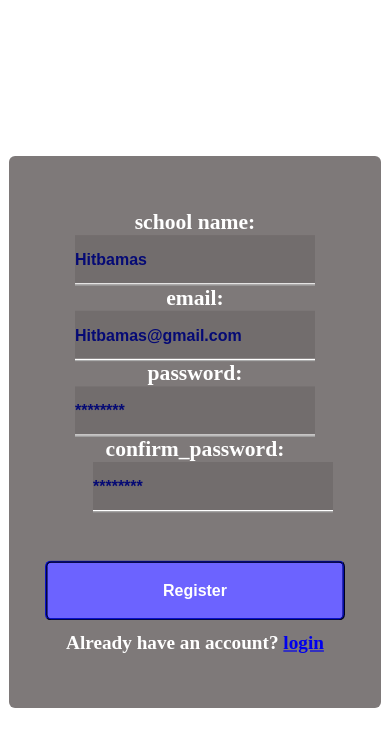
After one commit to TAZANOU-DEV/HND_WEB_DEVELOPMENT_PROJECT, a PHP site: page /register.html in a window 390 px wide. The commit adds this page. Shown: the top 747 px of the page. Run offline with PHP 8.4, Linux system fonts and the light colour scheme.

Commit message:
third commit

```diff
--- a/login.html
+++ b/login.html
@@ -19,7 +19,7 @@
             <label for="password">Password:</label>
             <input type="password" class="password" name="password" placeholder="******" required>
 <br>
-            <button class="button">Login</button>
+           <a href="home.html"> <button type="submit" class="button">Login</button></a>
 
             <P>Don't have an account? <a class="register" href="register.html">register</a></P>
 
--- /dev/null
+++ b/register.css
@@ -0,0 +1,152 @@
+*{
+    padding: 0;
+    margin: 0;
+}
+
+body{
+    display: flex;
+    align-items: center;
+    justify-content: center;
+
+    background-image: url('icons/rgister page icon/register page.png');
+}
+
+.hg{
+
+    display: flex;
+    align-items: center;
+    justify-content: center;
+    flex-direction: column;
+}
+.container{
+    height: 350px;
+    width: 400px;
+    background-color:rgba(114, 108, 108, 0.911);
+    margin-top: 35%;
+    padding: 20px;
+    border-radius: 5px;
+display: flex;
+flex-direction: column;
+align-items: center;
+justify-content: center;
+text-align: center;
+color: white;
+font-weight: bold;
+transition: 0.9s;
+backdrop-filter: blur(10px);
+}
+
+.container{
+    transform: scale(1.2);
+}
+
+label{
+    font-size: large;
+}
+input{
+    height: 40px;
+    width: 200px;
+    margin-left: 30px;
+    border-top: none;
+    border-left: none;
+    border-right: none;
+    background-color:rgba(114, 108, 108, 0.911) ;
+    border-bottom-style: ridge;
+    border-bottom-color:white;
+
+}
+.name{
+    margin-left: 70px;
+}
+.email{
+    margin-left: 120px;
+}
+.password{
+    margin-left: 92px;
+}
+c_password{
+    margin-right: 10px;
+}
+button{
+    height: 50px;
+    width: 375px;
+    margin-top: 40px;
+    border-radius: 5px;
+    background-color: rgba(108, 99, 255, 1);
+    color: white;
+    font-weight: bolder;
+    border-style: ridge;
+    border-color:rgb(5, 10, 117) ;
+    transition: 0.8s;
+
+}
+p{
+    margin-top: 10px;
+}
+button:hover{
+    transform: scale(1.1);
+    background-color:rgb(5, 10, 117) ;
+}
+
+::placeholder{
+    color: rgb(5, 10, 117) ;
+    font-weight: bold;
+}
+@media only screen and (max-width: 600px){
+
+    body{
+        background-image: none;
+    }
+
+.container{
+    height: 400px;
+    width: 250px;
+    background-color:rgba(114, 108, 108, 0.911);
+    margin-top: 65%;
+    padding: 30px;
+    border-radius: 5px;
+display: flex;
+flex-direction: column;
+align-items: center;
+justify-content: center;
+text-align: center;
+color: white;
+font-weight: bold;
+
+}
+
+.input{
+    height: 40px;
+    width: 120px;
+    margin-left: 30px;
+    border-top: none;
+    border-left: none;
+    border-right: none;
+    background-color:rgba(114, 108, 108, 0.911) ;
+    border-bottom-style: ridge;
+    border-bottom-color:white;
+
+
+}
+
+button{
+
+    height: 50px;
+    width: 250px;
+
+}
+
+.name{
+    margin-left: 0px;
+}
+.email{
+    margin-left: 0px;
+}
+.password{
+    margin-left: 0px;
+}
+c_password{
+
+
+}
+}
--- /dev/null
+++ b/register.html
@@ -0,0 +1,46 @@
+<!DOCTYPE html>
+<html lang="en">
+<head>
+    <meta charset="UTF-8">
+    <meta name="viewport" content="width=device-width, initial-scale=1.0">
+    <link rel="stylesheet" href="register.css">
+    <title>Register</title>
+</head>
+<body>
+    <div class="hg">
+
+
+<div class="container">
+
+
+
+<form action="">
+<label for="school_name">school name:</label>
+<input type="text" class="name" name="name" placeholder="Hitbamas">
+<br>
+<label for="email">email:</label>
+<input type="email" class="email" name="email" placeholder="Hitbamas@gmail.com">
+<br>
+<label for="password">password:</label>
+<input type="password" class="password" id="pass" name="password" placeholder="********">
+<br>
+<label for="confirm_password">confirm_password:</label>
+<input type="password" class="c_password"  id="c_pass" name="password" placeholder="********">
+<br>
+<a href="home.html"><button type="submit" onclick="regist()" class="register">Register</button></a>
+<p>Already have an account? <a href="login.html">login</a></p>
+
+
+
+
+
+
+</form>
+
+</div>
+</div>
+
+
+<script src="register.js"></script>
+</body>
+</html>
--- /dev/null
+++ b/register.js
@@ -0,0 +1,11 @@
+function regist(){
+    let ps = document.getElementById('pass');
+    let cps = document.getElementById('c_pass');
+
+    if(ps !== cps ){
+
+        event.preventDefault();
+alert("confirm same password");
+    }
+
+}
```
Also changed, not shown: home.html (added, +29 -0 lines), login.css (+87 -4 lines), get_started.html (line endings or trailing spaces), home.css (added), home.js (added).
